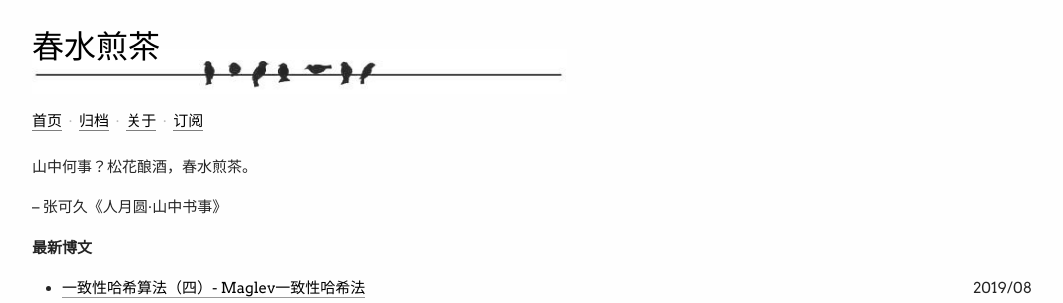
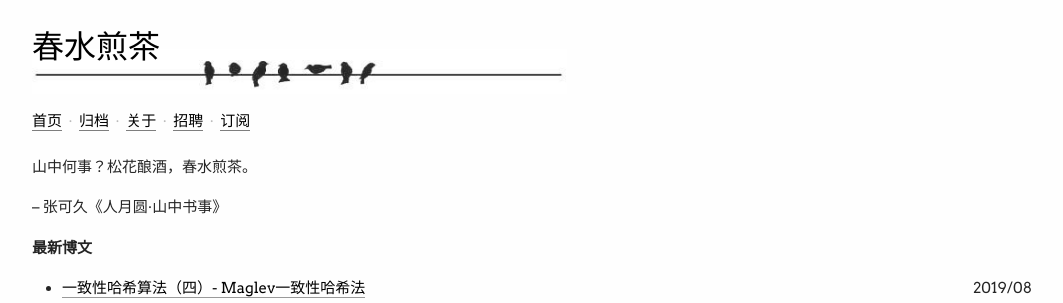
Before and after one commit to gfphoto/writings.sh, a Jekyll site: the page built from index.md, in a window 1280 px wide. Shown: the top 303 px of the page, without its empty margins (108-1171 px from the left). Built offline with Jekyll 4.4.1, drawn with Linux system fonts in a browser that asks for light colours.

Commit message:
Enable hire

```diff
--- a/_config.yml
+++ b/_config.yml
@@ -43,7 +43,7 @@
 
 # Image
 enable_post_image_render: true  # Post head large image
-enable_image_lazyload: false  # Disable to load image directly.
+enable_image_lazyload: true  # Disable to load image directly.
 image_prefix: "/assets/images/posts/"   # Ends with slash
 
 copyright_declaration: '未经允许，不得转载'
@@ -82,6 +82,6 @@
 
 # Hire
 hire:
-  enabled: false
+  enabled: true
   hire_link: "https://zi.com/w/a/95274tw"
   hire_text: "🦄 我的团队正在寻优秀的小伙伴加入~ ！！"
```
